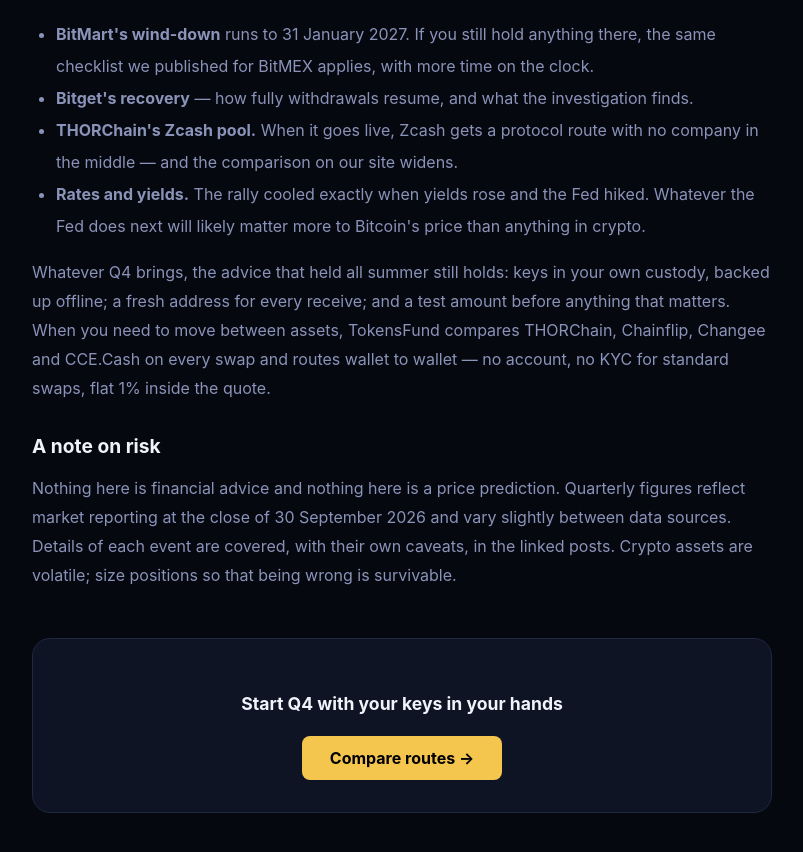
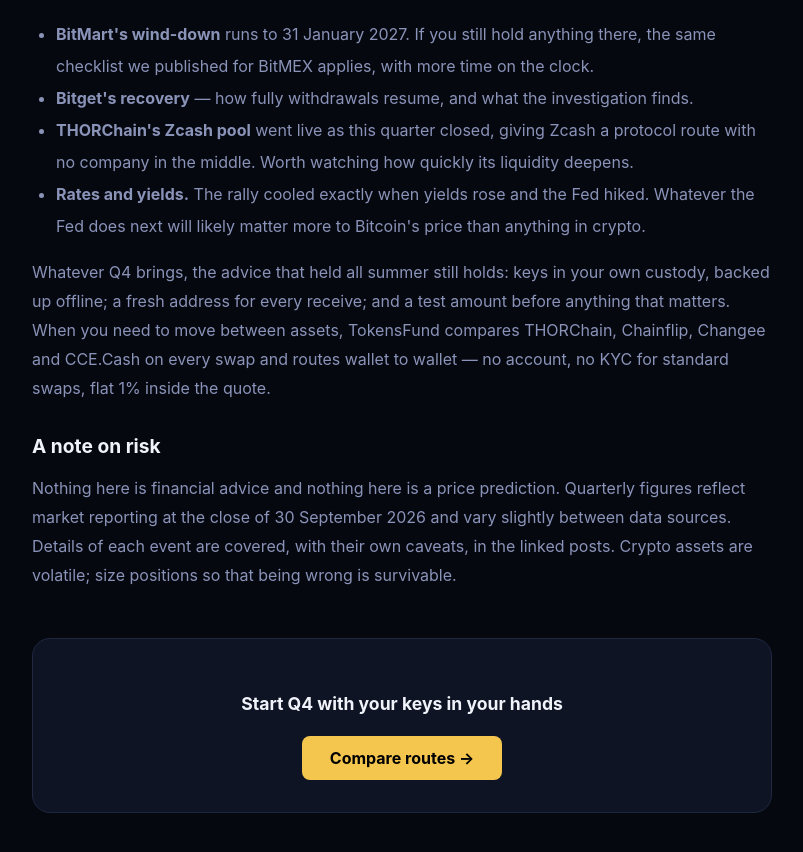
Before and after one commit to Nowfel1/Tokensfund, a Next.js app: page /blog/q3-2026-crypto-review in a window 1280 px wide. Shown: the part 3307-4159 px from the top of the page, without its empty margins (238-1041 px from the left). Built offline with nearby package versions, Linux system fonts and the light colour scheme.

Commit message:
Update page.tsx

```diff
--- a/app/blog/q3-2026-crypto-review/page.tsx
+++ b/app/blog/q3-2026-crypto-review/page.tsx
@@ -215,7 +215,7 @@
         <ul>
           <li><strong>BitMart&apos;s wind-down</strong> runs to 31 January 2027. If you still hold anything there, the same checklist we published for BitMEX applies, with more time on the clock.</li>
           <li><strong>Bitget&apos;s recovery</strong> — how fully withdrawals resume, and what the investigation finds.</li>
-          <li><strong>THORChain&apos;s Zcash pool.</strong> When it goes live, Zcash gets a protocol route with no company in the middle — and the comparison on our site widens.</li>
+          <li><strong>THORChain&apos;s Zcash pool</strong> went live as this quarter closed, giving Zcash a protocol route with no company in the middle. Worth watching how quickly its liquidity deepens.</li>
           <li><strong>Rates and yields.</strong> The rally cooled exactly when yields rose and the Fed hiked. Whatever the Fed does next will likely matter more to Bitcoin&apos;s price than anything in crypto.</li>
         </ul>
         <p>
```
